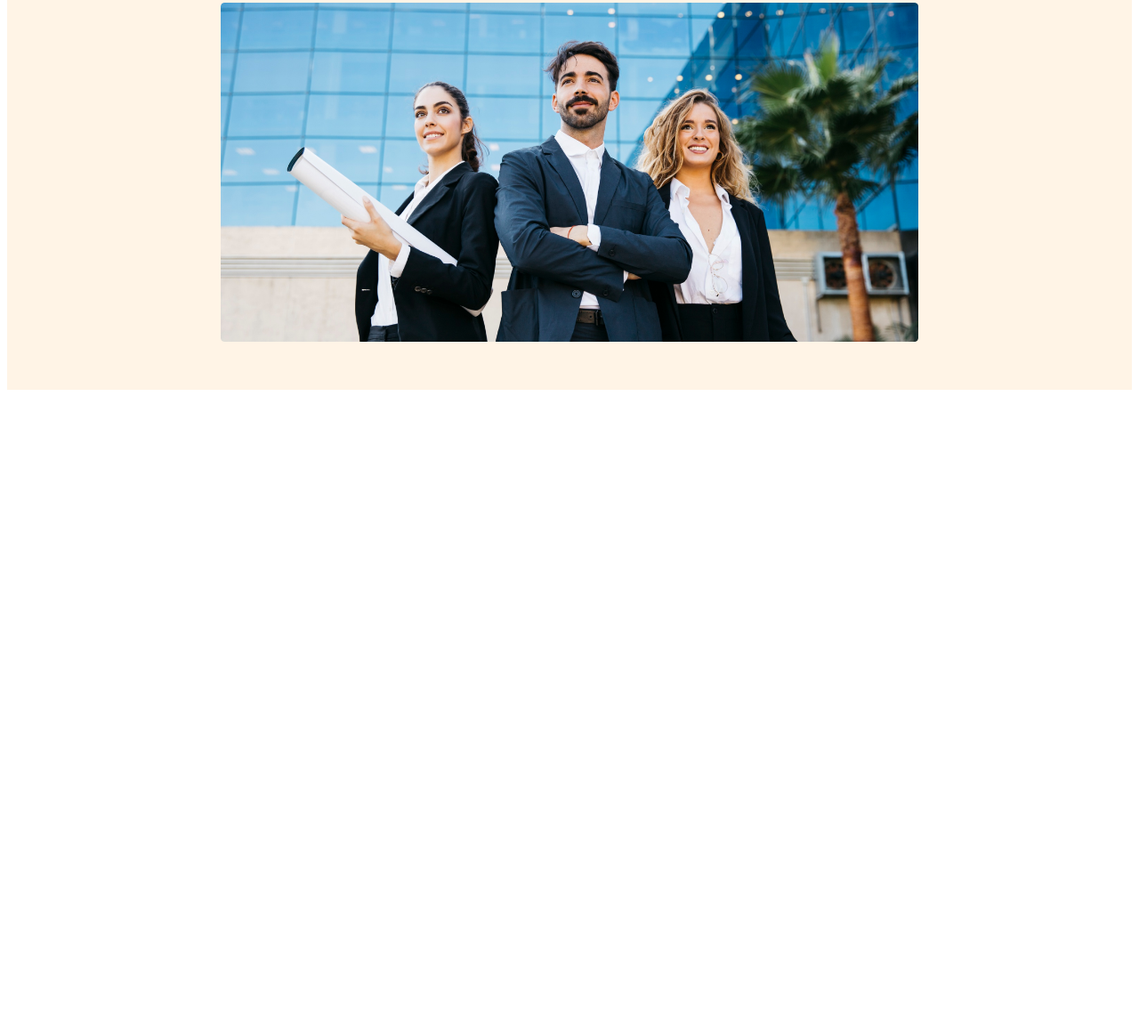
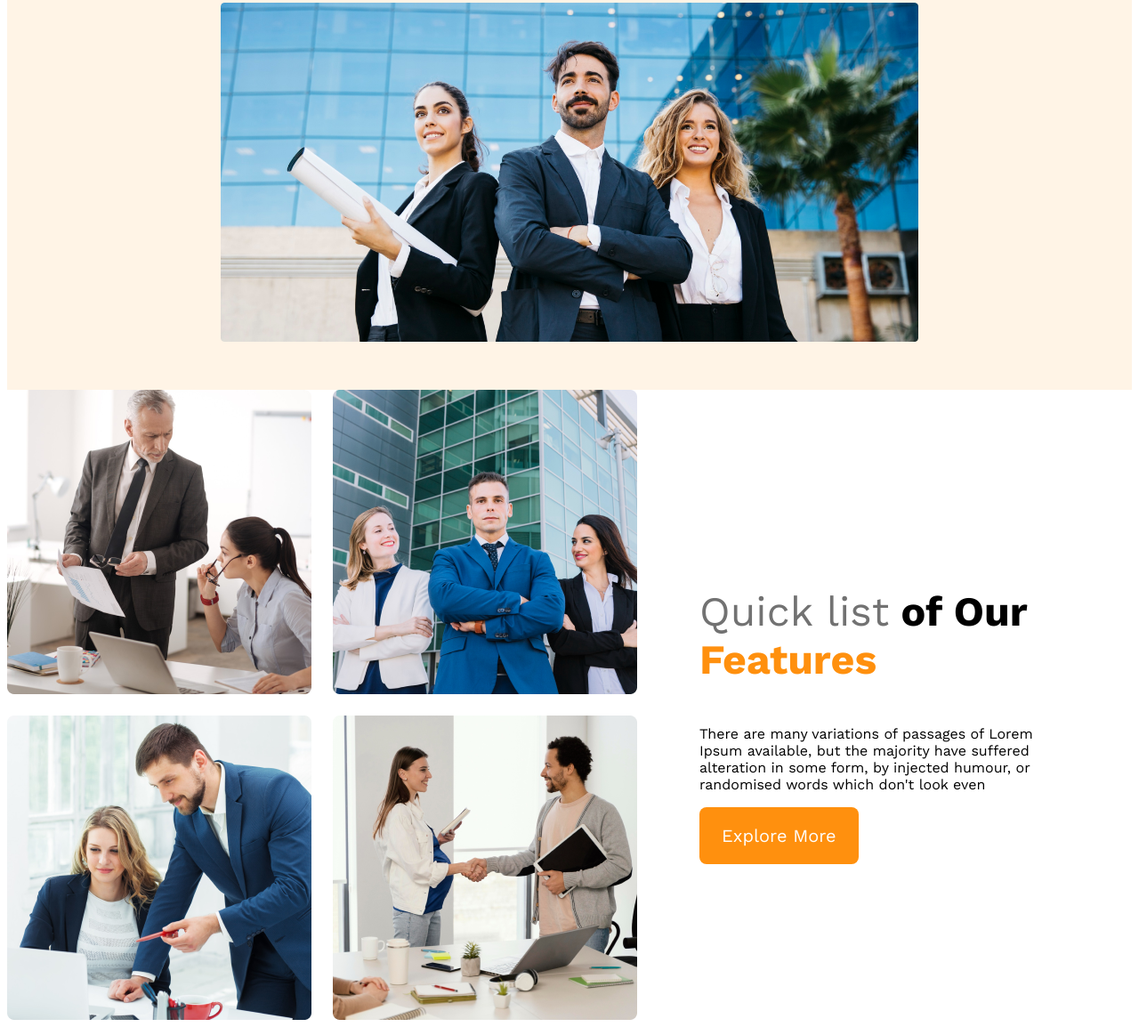
Before and after one commit to mohiqudraty/g3-architect-web, a plain HTML site: page index.html in a window 1280 px wide. Shown: the part 573-1727 px from the top of the page at 89% size. Before the commit the page ends 1019 px from the top, so only its background shows below. Drawn offline with nearby package versions, Linux system fonts and the light colour scheme.

Commit message:
teams added

```diff
--- a/index.html
+++ b/index.html
@@ -30,7 +30,30 @@
         <div><img src="./images/banner.png" alt="" /></div>
       </div>
     </header>
-    <main></main>
+    <main>
+      <!-- teams sections start -->
+      <section class="teams-container">
+        <div class="teams-image-container">
+          <img src="./images/team1.png" alt="" />
+          <img src="./images/team2.png" alt="" />
+          <img src="./images/team3.png" alt="" />
+          <img src="./images/team4.png" alt="" />
+        </div>
+        <div class="teams-content">
+          <h3 class="teams-title">
+            <span class="quick-list">Quick list</span>
+            <span class="of-our">of Our</span>
+            <span class="teams-features">Features</span>
+          </h3>
+          <p class="teams-description">
+            There are many variations of passages of Lorem Ipsum available, but
+            the majority have suffered alteration in some form, by injected
+            humour, or randomised words which don't look even
+          </p>
+          <button class="btn-primary">Explore More</button>
+        </div>
+      </section>
+    </main>
     <footer></footer>
   </body>
 </html>
--- a/styles/style.css
+++ b/styles/style.css
@@ -82,3 +82,38 @@ nav li a {
     flex-direction: column;
   }
 }
+
+/* main styles */
+main {
+  max-width: 1440px;
+  margin: 0 auto;
+}
+/* teams style  */
+.teams-container {
+  display: flex;
+  align-items: center;
+}
+.teams-image-container {
+  display: grid;
+  grid-template-columns: repeat(2, 1fr);
+  gap: 1.5rem;
+}
+.teams-content {
+  padding-left: 70px;
+  padding-right: 70px;
+}
+.teams-title {
+  font-size: 2.9rem;
+}
+.teams-title .quick-list {
+  color: #727272;
+  font-weight: 500;
+}
+.teams-title .of-our {
+  font-family: Work Sans;
+  font-weight: 700;
+}
+.teams-title .teams-features {
+  color: #ff900e;
+  font-weight: 700;
+}
```
